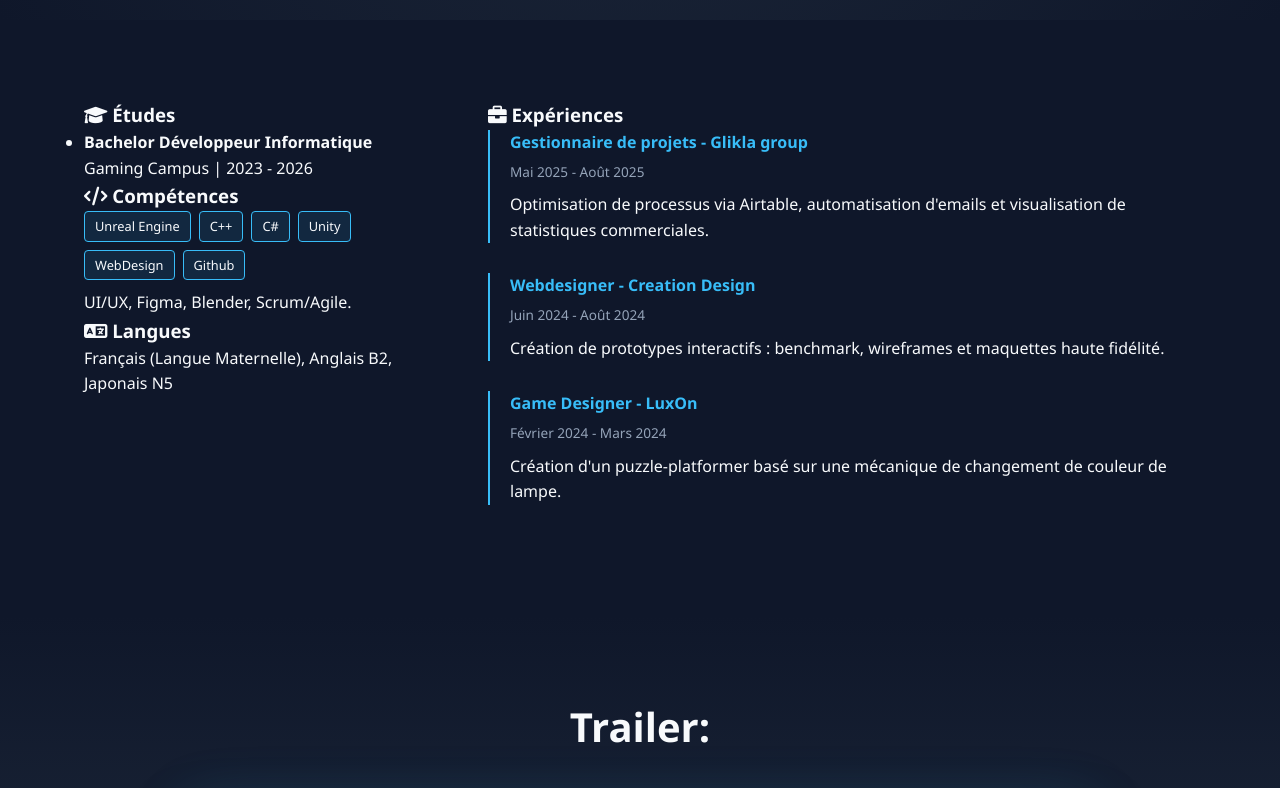
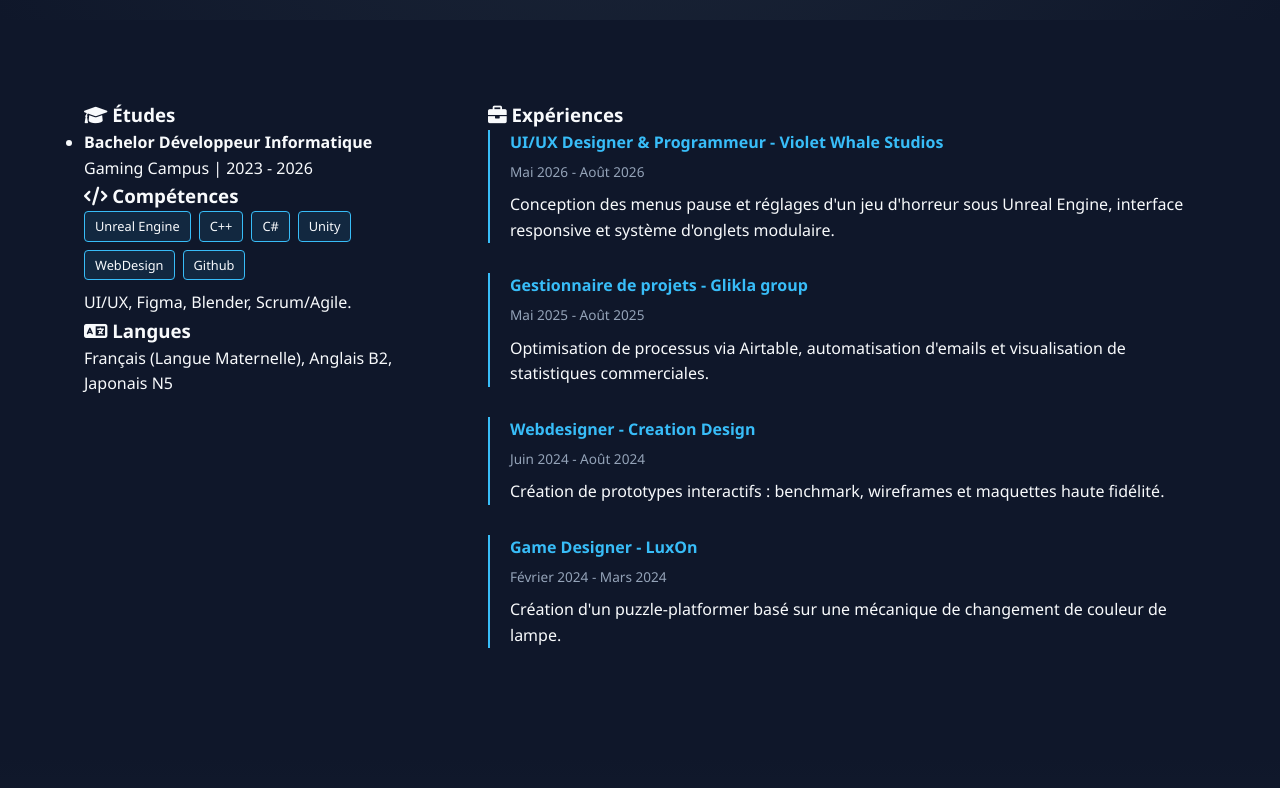
Before and after one commit to SCA260/Portfolio2026, a plain HTML site: page index.html in a window 1280 px wide. Shown: the part 780-1568 px from the top of the page. Drawn offline with Linux system fonts and the light colour scheme.

Commit message:
Add Violet Whale Studios to CV
Add a UI/UX Designer and Programmer experience entry covering the Unreal Engine game menus and modular interface work.

```diff
--- a/index.html
+++ b/index.html
@@ -90,6 +90,10 @@
 
                 <div class="cv-col">
                     <h3><i class="fas fa-briefcase"></i> Expériences</h3>
+                    <div class="exp-item">
+                        <h4>UI/UX Designer & Programmeur - Violet Whale Studios</h4>
+                        <span class="date">Mai 2026 - Août 2026</span> <p>Conception des menus pause et réglages d'un jeu d'horreur sous Unreal Engine, interface responsive et système d'onglets modulaire.</p>
+                    </div>
 
                     <div class="exp-item">
                         <h4>Gestionnaire de projets - Glikla group</h4>
```
